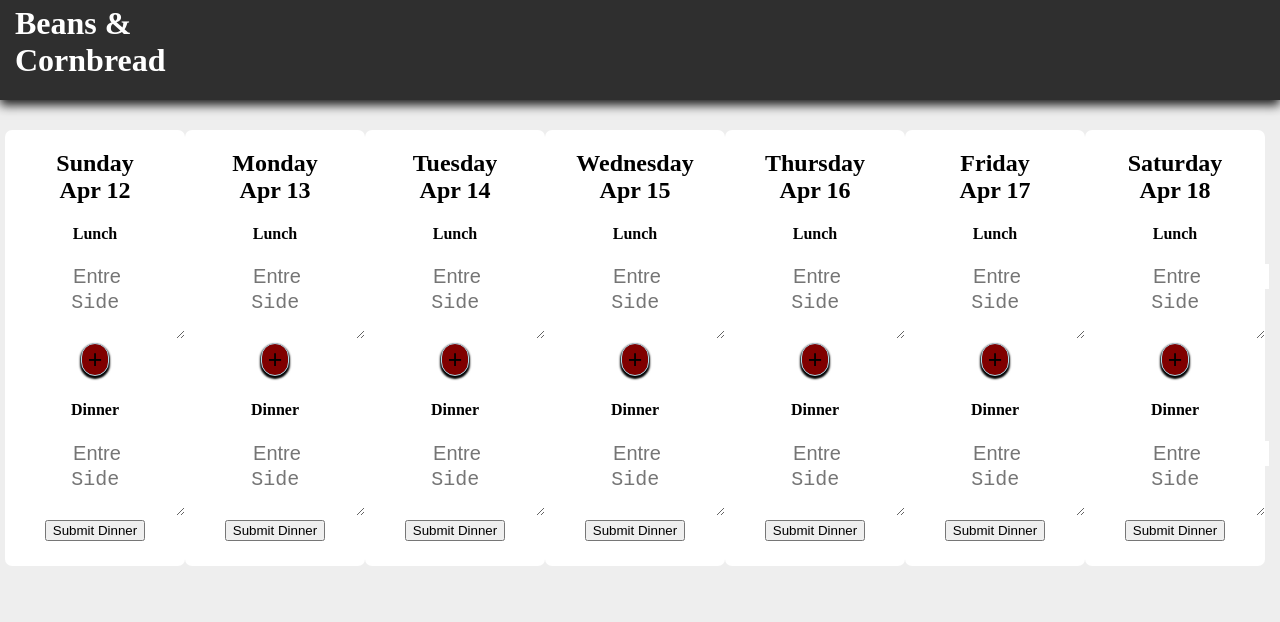
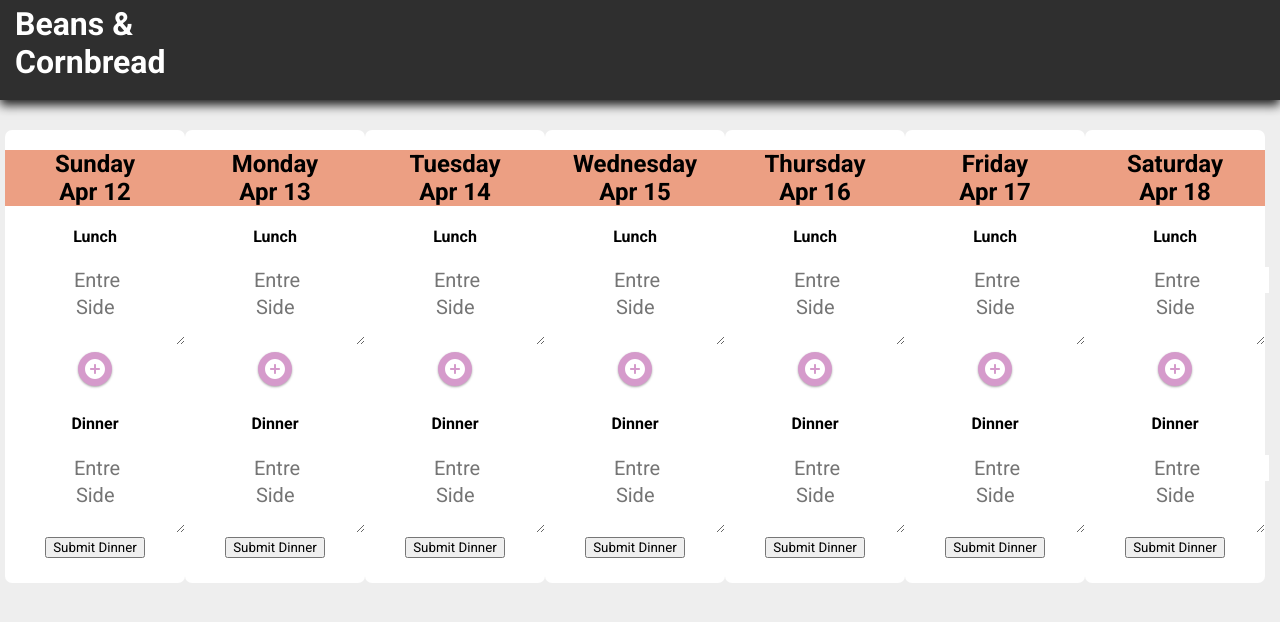
Before and after one commit to CodeSmitty/React-menu-planning, a React (Create React App) app: page / in a window 1280 px wide. Shown: the top 622 px of the page. Built offline with nearby package versions, Linux system fonts and the light colour scheme.

Commit message:
messing with css

```diff
--- a/package.json
+++ b/package.json
@@ -3,6 +3,8 @@
   "version": "0.1.0",
   "private": true,
   "dependencies": {
+    "@material-ui/core": "^4.9.10",
+    "@material-ui/icons": "^4.9.1",
     "@testing-library/jest-dom": "^4.2.4",
     "@testing-library/react": "^9.4.0",
     "@testing-library/user-event": "^7.2.1",
--- a/public/index.html
+++ b/public/index.html
@@ -4,6 +4,7 @@
     <meta charset="utf-8" />
     <link rel='stylesheet' href="styles.css">
     <link rel='stylesheet' href="login.css">
+
     <title>React App</title>
   </head>
 
--- a/src/components/Month/Day/Day.js
+++ b/src/components/Month/Day/Day.js
@@ -6,7 +6,7 @@ import classes from './Day.module.css'
 
 const Day = props => (
   <div className={classes.Sun}>
-    <h2>
+    <h2 className={classes.Dates}>
       {props.dayName} <br />
       {props.dayMonth} {props.dayDate}
     </h2>
--- a/src/components/Month/Day/Day.module.css
+++ b/src/components/Month/Day/Day.module.css
@@ -1,3 +1,9 @@
+@import url(https://fonts.googleapis.com/css?family=Roboto:400,100,100italic,300,300italic,400italic,500,500italic,700,700italic,900,900italic);
+
+* {
+		font-family: "Roboto", Arial, sans-serif;
+}
+
 .Back{
   display: none;
 }
@@ -21,6 +27,10 @@
 
   border-radius: 7px;
   text-align: center;
+}
+
+.Dates{
+  background-color: #ec9f83;
 }
 
 input {
@@ -48,17 +58,59 @@ input:focus {
   outline: none;
 }
 
-.SubButton{
-  font-size: 25px;
-  background-color: maroon;
-  border-radius: 20px;
-  border: solid .5px lightblue;
-  box-shadow: 0px 2px 2px 1px  black;
 
+button.SubButton{
+  font-size: 1.5rem;
+  border: none;
+  width:34px;
+  height:34px;
+		color: white;
+		position: relative;
+		border-radius: 50%;
+		padding: 5px;
+		margin: 3px;
+		box-shadow: 0 1px 3px rgba(0, 0, 0, 0.12), 0 1px 2px rgba(0, 0, 0, 0.24);
+		transition: color 0.2s ease, background-color 0.2s ease, transform 0.3s ease;
+}
+
+ button.SubButton:focus:after{
+  content: "";
+		width: 100%;
+		height: 100%;
+		border: solid 2px;
+		transform: scale(0.8);
+		position: absolute;
+		top: -2px;
+		left: -2px;
+		border-radius: 50%;
+		transition: all 0.3s ease;
+    outline: none;
+}
+
+ button.SubButton:hover:focus:after{
+  transform: scale(1);
+		box-shadow: 10px 0 20px rgba(0, 0, 0, 0.19), 6px 0 6px rgba(0, 0, 0, 0.23);
+}
+
+ button.SubButton:focus:hover{
+  background-color: transparent;
+  transform: rotate(90deg);
+  cursor: pointer;
+  box-shadow: none;
+}
+
+button.SubButton, button.SubButton:focus{
+		background-color: #d59acb;
+}
+
+button.SubButton:focus:hover{
+		color: #d59acb;
+}
+
+ button.SubButton:after{
+		border-color: #d59acb;
+}
+
+.Icon{
 
 }
-
-.SubButton:hover{
-  background-color: pink;
-  border:solid 1px pink;
-}
--- a/src/components/Month/Day/Lunch.js
+++ b/src/components/Month/Day/Lunch.js
@@ -1,5 +1,7 @@
 import React, {useState} from "react";
 import classes from './Day.module.css'
+import AddCircleRoundedIcon from '@material-ui/icons/AddCircleRounded';
+
 
 const Lunch = (props) => {
   const [lunch, setLunch] = useState({day: props.dayName, entre: "", side: ""});
@@ -43,8 +45,9 @@ const Lunch = (props) => {
           className={classes.SubButton}
           type="submit"
           onClick={submitLunch}>
-          +
+          <AddCircleRoundedIcon />
         </button>
+
       </form>
     </div>
     <p className={classes.SubmittedEntre}>{props.entres}</p>
--- a/src/components/Month/Week/Week.js
+++ b/src/components/Month/Week/Week.js
@@ -1,3 +1,7 @@
+
+
+
+
 import React, { useState } from "react";
 import Day from "../Day/Day";
 import moment from "moment";
```
Also changed, not shown: 1 other file (tests, documents, lock files or other folders).
